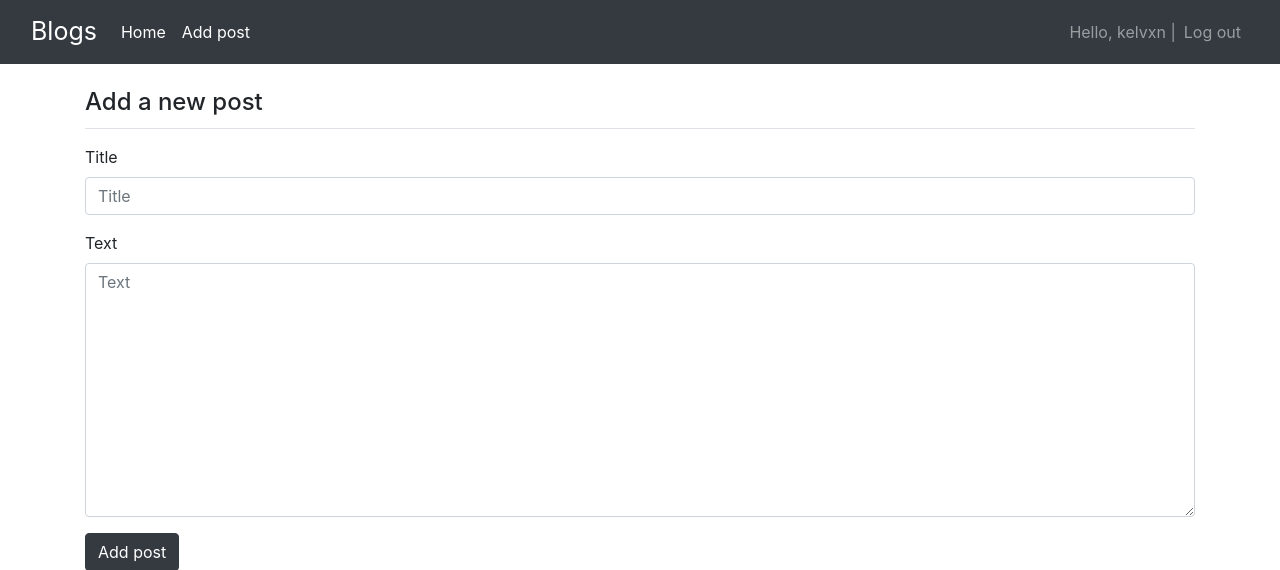
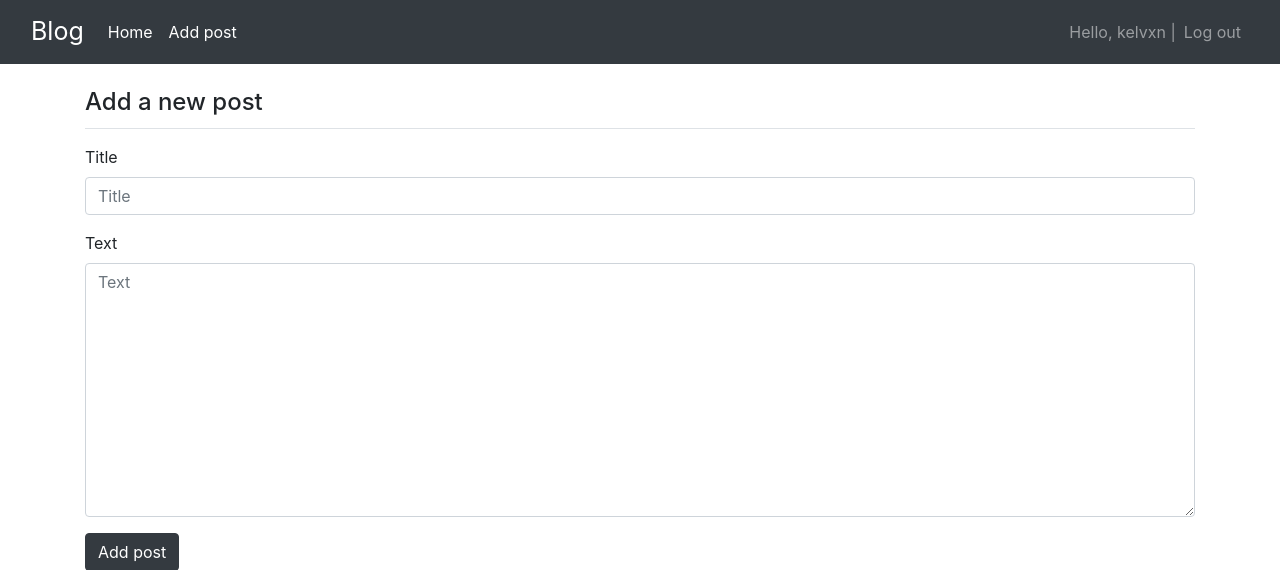
Before and after one commit to Klvxn/Blog, a Django app: page /create_post/ in a window 1280 px wide. Shown: the top 570 px of the page. Run offline with Django 3.2, Linux system fonts and the light colour scheme; a user stored in the database is signed in; some libraries are stand-ins or nearby versions.

Commit message:
modified:   blogs/templates/blogs/base.html

```diff
--- a/blogs/templates/blogs/base.html
+++ b/blogs/templates/blogs/base.html
@@ -16,7 +16,7 @@
 
   <nav class="navbar navbar-expand-lg navbar-dark bg-dark">
       <div class="container-fluid">
-        <a class="navbar-brand" style="font-size:25px;" href="{% url 'blogs:index' %}">Blogs</a>
+        <a class="navbar-brand" style="font-size:25px;" href="{% url 'blogs:index' %}">Blog</a>
 
         <button class="navbar-toggler" type="button" data-toggle="collapse" data-target="#navbarCollapse" aria-controls="navbarCollapse"
         aria-expanded="false" aria-label="Toggle navigation">
```
